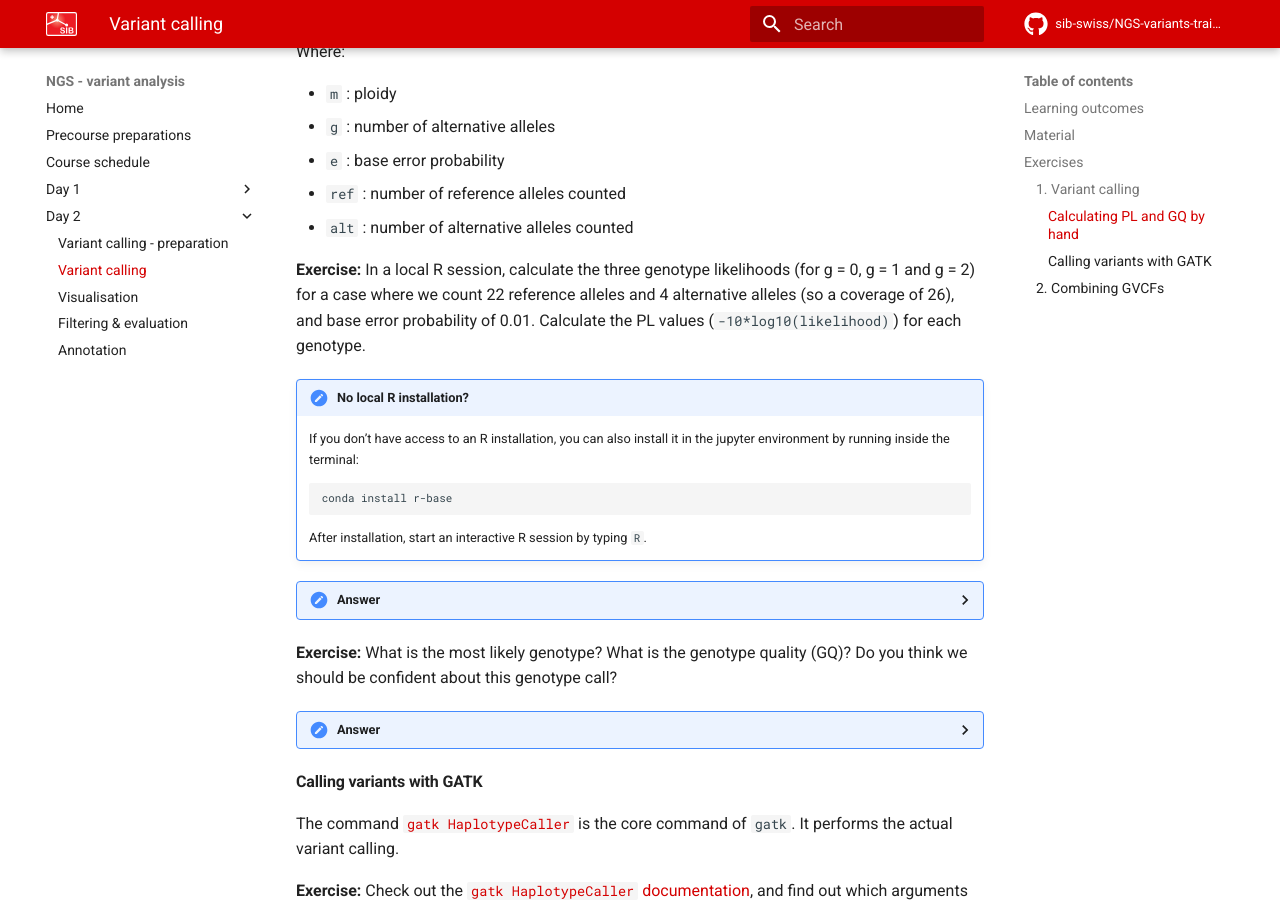
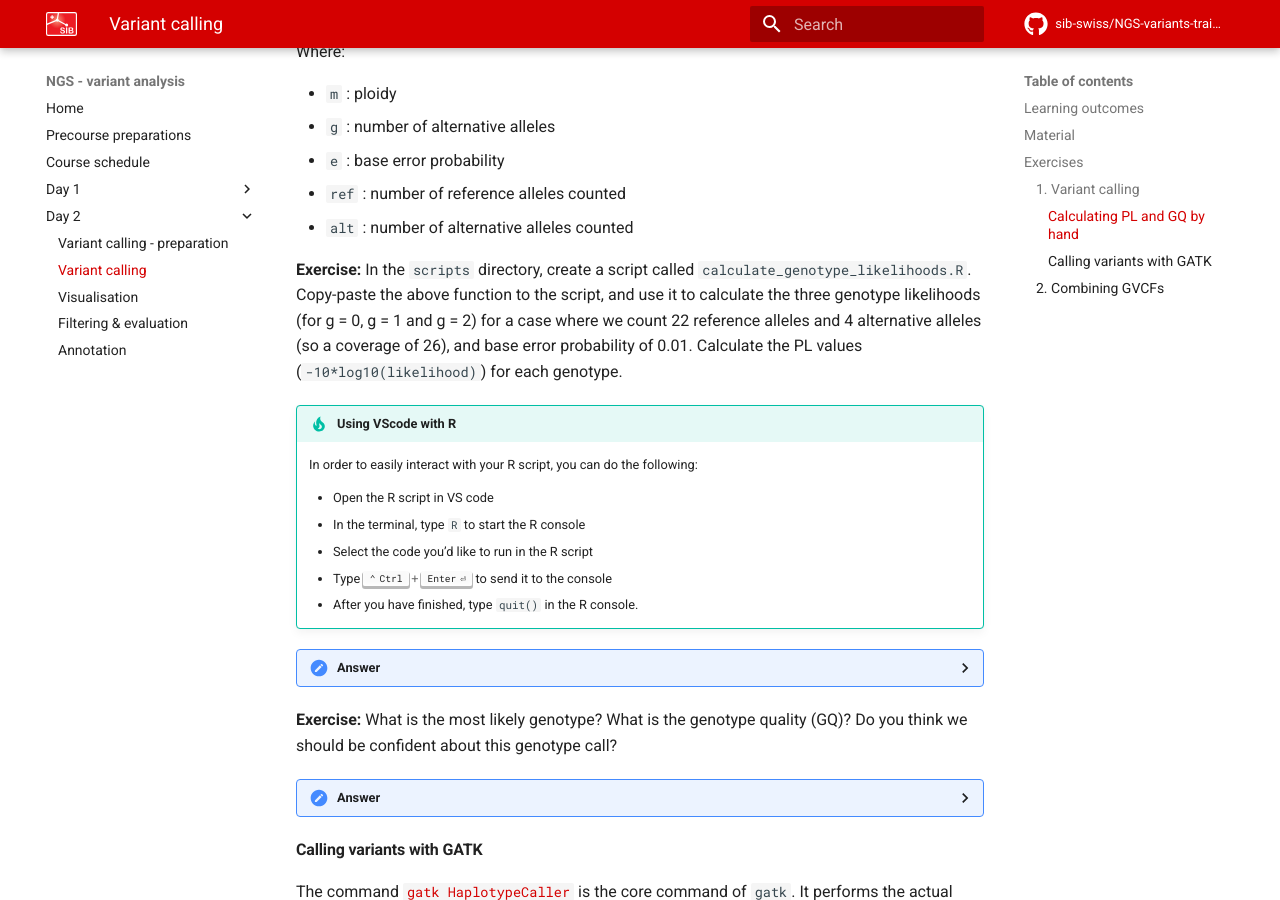
Before and after one commit to sib-swiss/NGS-variants-training, an MkDocs documentation site: the page built from docs/day2/variant_calling.md, in a window 1280 px wide and 900 px high, scrolled down 1222 px. Built offline with MkDocs 1.6.1 and Material for MkDocs 9.7.7, drawn with Linux system fonts in a browser that asks for light colours; comment, search, counter and statistics services are not loaded; the version menu is left out.

Commit message:
updates R interaction through vscode

````diff
--- a/docs/day2/variant_calling.md
+++ b/docs/day2/variant_calling.md
@@ -41,16 +41,16 @@ Where:
 - `ref` : number of reference alleles counted
 - `alt` : number of alternative alleles counted
 
-**Exercise:** In a local R session, calculate the three genotype likelihoods (for g = 0, g = 1 and g = 2) for a case where we count 22 reference alleles and 4 alternative alleles (so a coverage of 26), and base error probability of 0.01. Calculate the PL values (`-10*log10(likelihood)`) for each genotype.
+**Exercise:** In the `scripts` directory, create a script called `calculate_genotype_likelihoods.R`. Copy-paste the above function to the script, and use it to calculate the three genotype likelihoods (for g = 0, g = 1 and g = 2) for a case where we count 22 reference alleles and 4 alternative alleles (so a coverage of 26), and base error probability of 0.01. Calculate the PL values (`-10*log10(likelihood)`) for each genotype.
 
-!!! note "No local R installation?"
-    If you don't have access to an R installation, you can also install it in the jupyter environment by running inside the terminal:
+!!! tip "Using VScode with R"
+    In order to easily interact with your R script, you can do the following:
 
-    ```sh
-    conda install r-base
-    ```
-
-    After installation, start an interactive R session by typing `R`.
+    - Open the R script in VS code
+    - In the terminal, type `R` to start the R console
+    - Select the code you'd like to run in the R script
+    - Type ++ctrl+enter++ to send it to the console
+    - After you have finished, type `quit()` in the R console.
 
 ??? done "Answer"
     ```R
````
Also changed, not shown: 1 other file.
